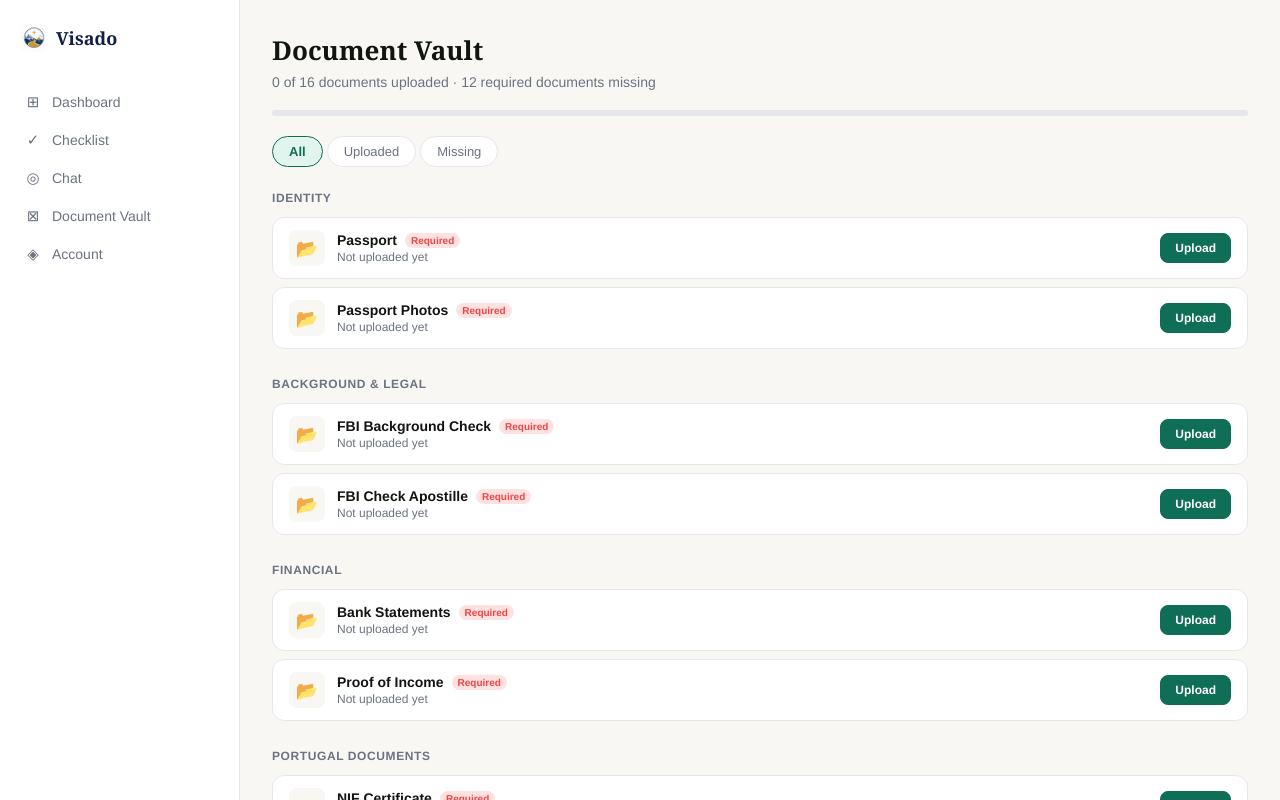
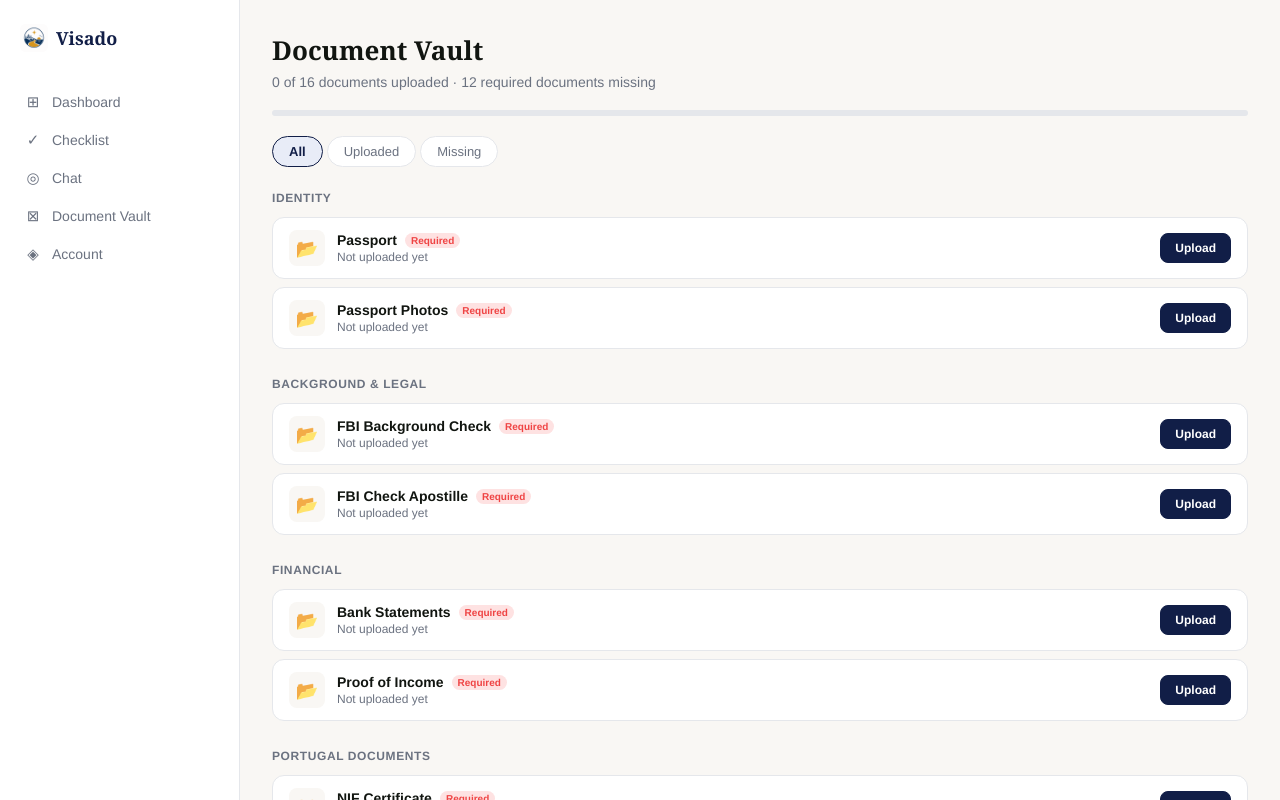
Before and after one commit to danielfeliciano53-collab/visado-app, a Next.js app: page /vault in a window 1280 px wide. Shown: the top 800 px of the page. Built offline with nearby package versions, Linux system fonts and the light colour scheme; no server answers.

Commit message:
rebrand: navy/gold colors on vault page
Co-Authored-By: Claude Sonnet 4.6 <noreply@anthropic.com>

```diff
--- a/app/vault/page.tsx
+++ b/app/vault/page.tsx
@@ -5,14 +5,15 @@ import Sidebar from '../../components/Sidebar'
 import MobileHeader from '../../components/MobileHeader'
 import { apiFetch, deleteCookie } from '../../lib/api'
 
-const GREEN = '#1D9E75'
-const GREEN_DARK = '#0F6E56'
-const GREEN_LIGHT = '#E1F5EE'
+const GREEN = '#1B2F6E'
+const GREEN_DARK = '#111E47'
+const GREEN_LIGHT = '#E8ECF7'
 const OFF_WHITE = '#F9F7F4'
 const DARK = '#111510'
 const MUTED = '#6B7280'
 const BORDER = '#E5E7EB'
 const DANGER = '#EF4444'
+const GOLD = '#C9942A'
 
 interface VaultDoc {
   id: string
```
